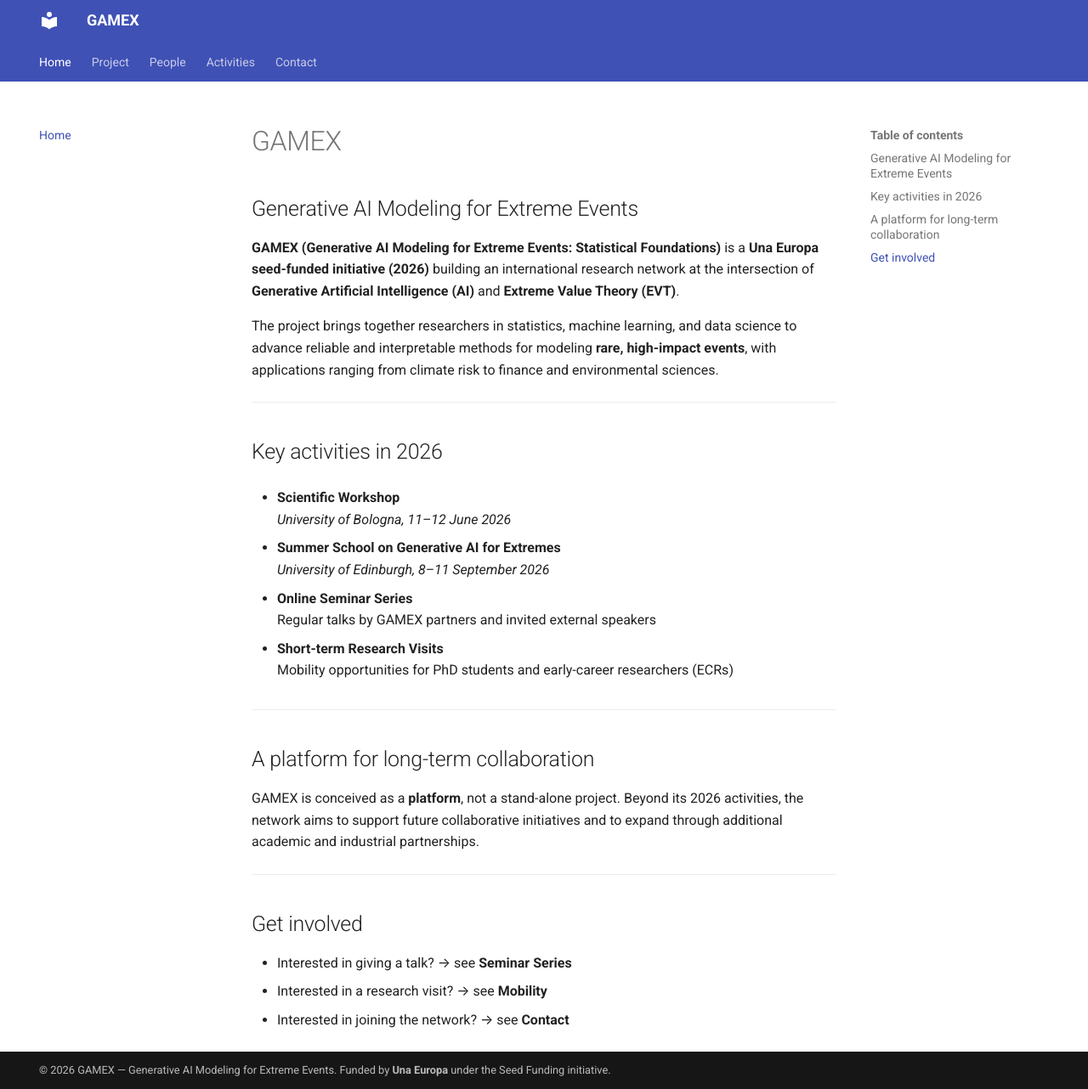
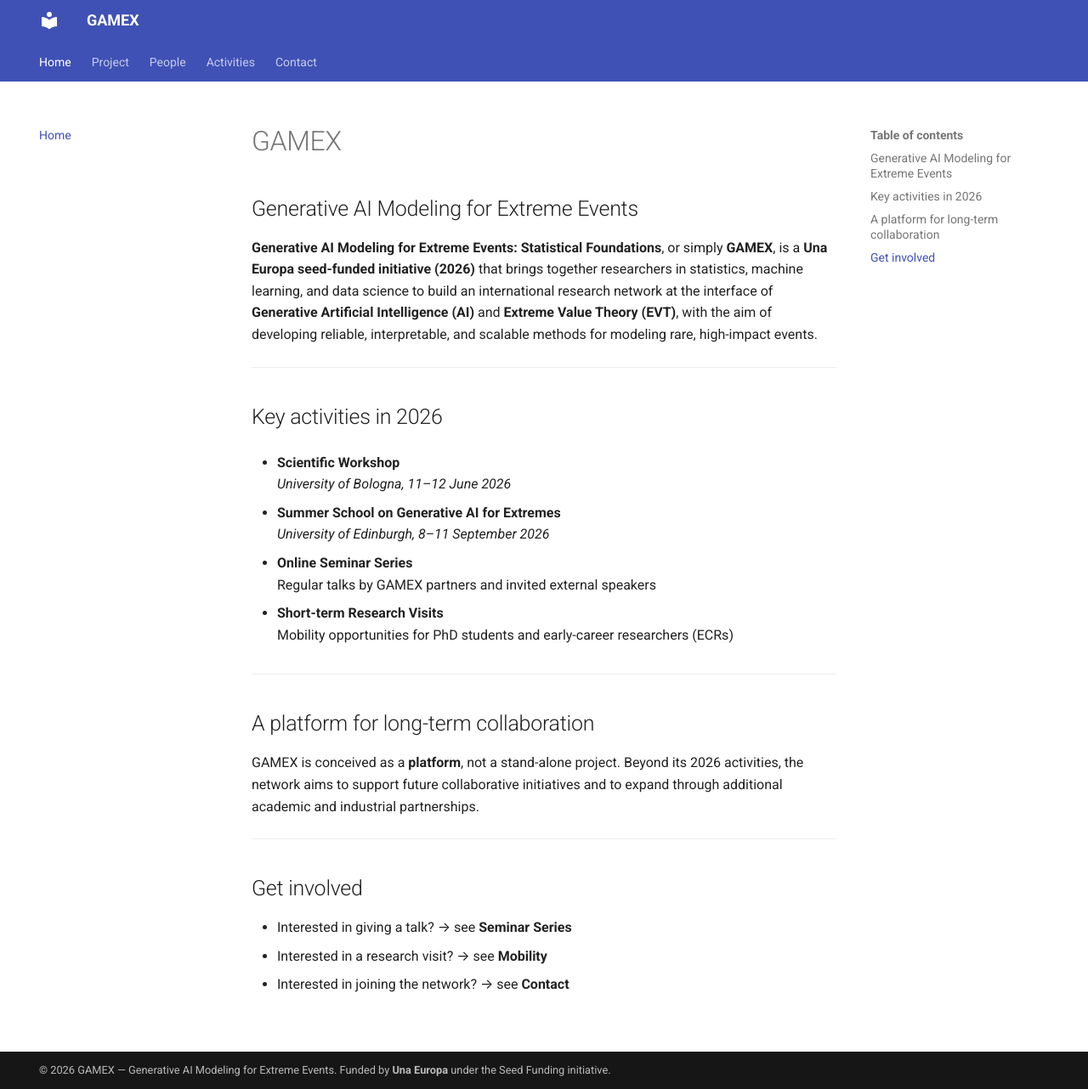
Before and after one commit to gamex-network/gamex-network.github.io, an MkDocs documentation site: the page built from docs/index.md, in a window 1280 px wide and 1282 px high. Shown: the whole window at 85% size. Built offline with MkDocs 1.6.1 and Material for MkDocs 9.7.7, drawn with Linux system fonts in a browser that asks for light colours.

Commit message:
Update index.md

```diff
--- a/docs/index.md
+++ b/docs/index.md
@@ -1,9 +1,7 @@
 # GAMEX
 ## Generative AI Modeling for Extreme Events
 
-**GAMEX (Generative AI Modeling for Extreme Events: Statistical Foundations)** is a **Una Europa seed-funded initiative (2026)** building an international research network at the intersection of **Generative Artificial Intelligence (AI)** and **Extreme Value Theory (EVT)**.
-
-The project brings together researchers in statistics, machine learning, and data science to advance reliable and interpretable methods for modeling **rare, high-impact events**, with applications ranging from climate risk to finance and environmental sciences.
+**Generative AI Modeling for Extreme Events: Statistical Foundations**, or simply **GAMEX**, is a **Una Europa seed-funded initiative (2026)** that brings together researchers in statistics, machine learning, and data science to build an international research network at the interface of **Generative Artificial Intelligence (AI)** and **Extreme Value Theory (EVT)**, with the aim of developing reliable, interpretable, and scalable methods for modeling rare, high-impact events.
 
 ---
 
```
